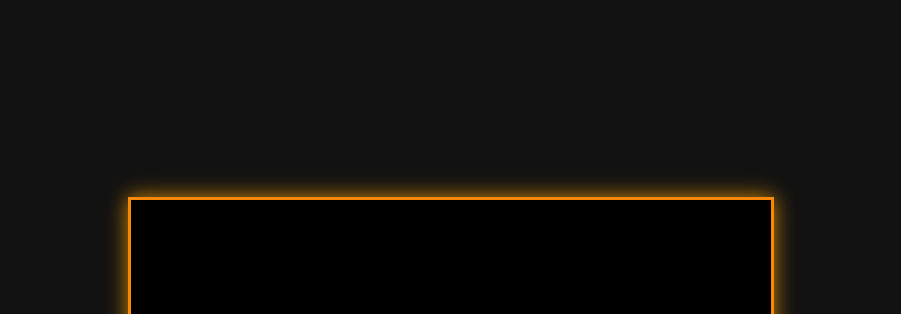
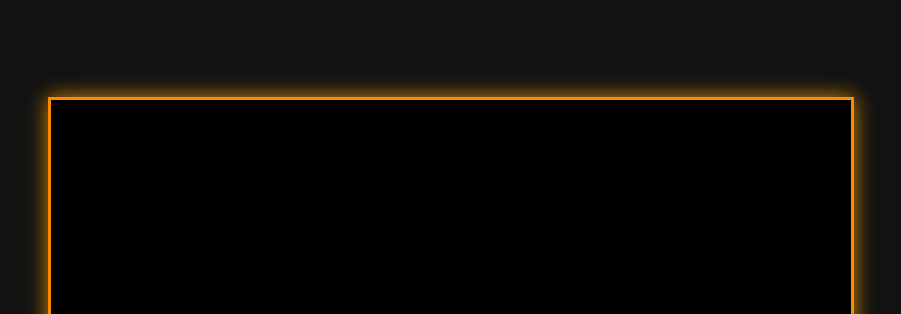
Before and after one commit to hamzab0ce/DOOM-Online, a plain HTML site: page index.html in a window 1280 px wide. Shown: the top 314 px of the page, without its empty margins (189-1090 px from the left). Drawn offline with Linux system fonts and the light colour scheme.

Commit message:
Update index.html

```diff
--- a/index.html
+++ b/index.html
@@ -15,8 +15,8 @@
         font-family: Arial, sans-serif;
       }
       #DOOM > .dosbox-container {
-        width: 640px;
-        height: 400px;
+        width: 800px; /* Ajustamos la resolución a 800x600 */
+        height: 600px; /* Resolución 800x600 */
       }
       #DOOM > .dosbox-container > .dosbox-overlay {
         background: url("https://hamzab0ce.github.io/DOOM-Online/DOOM.jpg");
@@ -62,4 +62,4 @@
       });
     </script>
   </body>
-</html
+</html>
```
